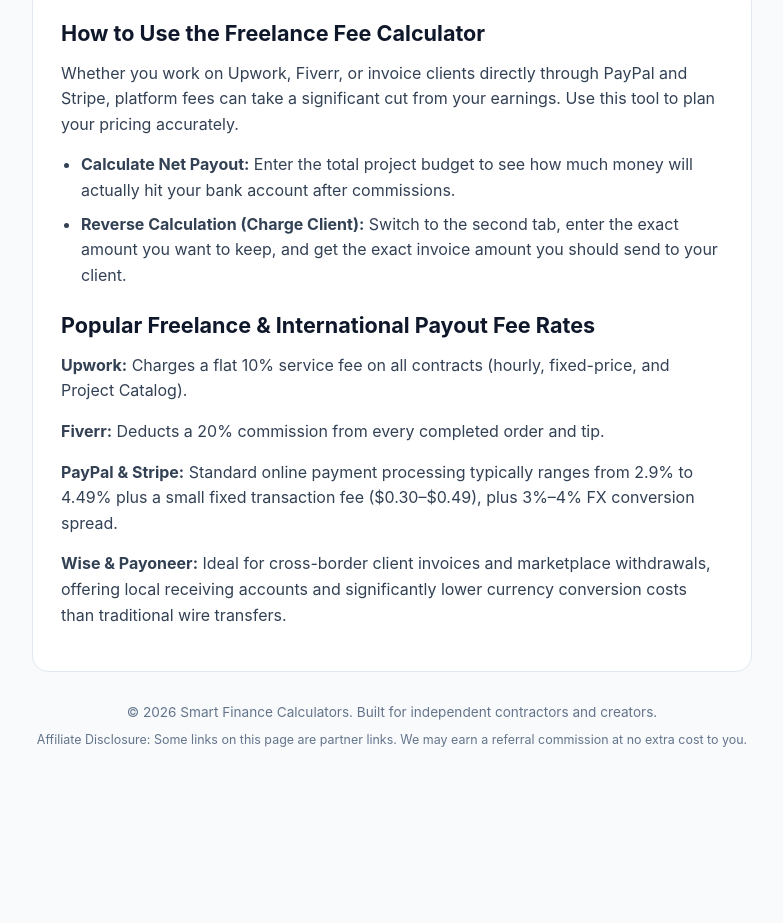
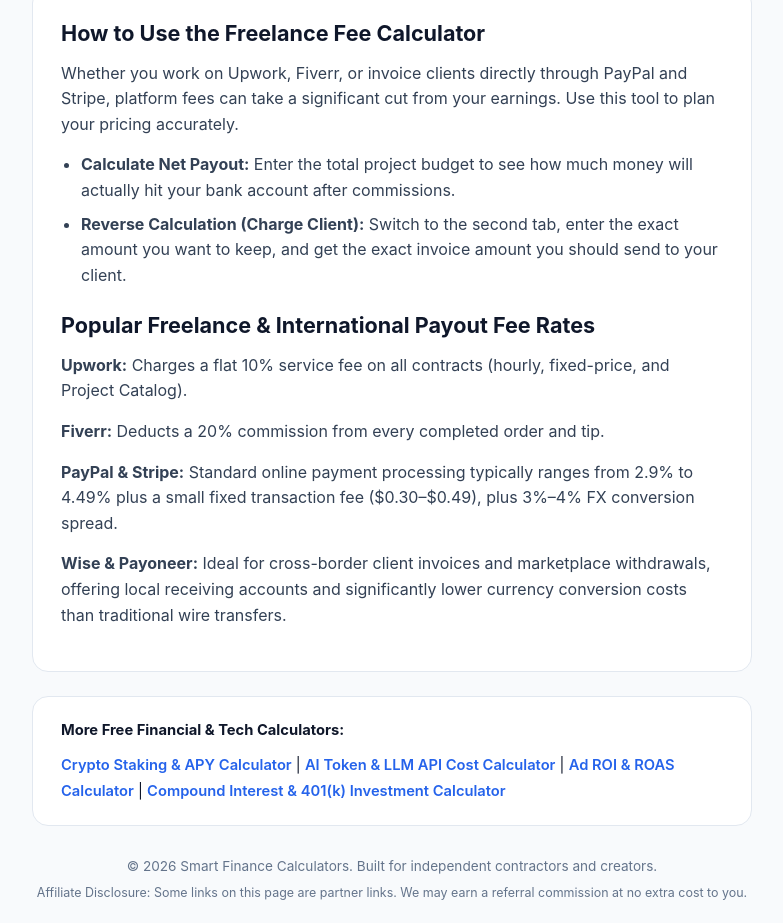
Before and after one commit to valeryivch-maker/freelance-fee-calculator, a plain HTML site: page index.html in a window 1280 px wide. Shown: the part 1035-1958 px from the top of the page, without its empty margins (248-1031 px from the left). Before the commit the page ends 1805 px from the top, so only its background shows below. Drawn offline with Linux system fonts and the light colour scheme.

Commit message:
Add files via upload

```diff
--- a/index.html
+++ b/index.html
@@ -166,8 +166,17 @@
         <p><strong>Wise & Payoneer:</strong> Ideal for cross-border client invoices and marketplace withdrawals, offering local receiving accounts and significantly lower currency conversion costs than traditional wire transfers.</p>
     </section>
 
+        <div class="cross-links" style="background:#ffffff; border:1px solid #e2e8f0; border-radius:16px; padding:20px 28px; margin-top:24px; font-size:0.92rem; line-height:1.8;">
+        <strong style="display:block; margin-bottom:8px; color:#0f172a;">More Free Financial &amp; Tech Calculators:</strong>
+        <a href="https://valeryivch-maker.github.io/crypto-staking-calculator/" target="_blank" style="color:#2563eb; text-decoration:none; font-weight:600;">Crypto Staking &amp; APY Calculator</a> |
+        <a href="https://valeryivch-maker.github.io/ai-token-cost-calculator/" target="_blank" style="color:#2563eb; text-decoration:none; font-weight:600;">AI Token &amp; LLM API Cost Calculator</a> |
+        <a href="https://valeryivch-maker.github.io/roas-roi-calculator/" target="_blank" style="color:#2563eb; text-decoration:none; font-weight:600;">Ad ROI &amp; ROAS Calculator</a> |
+        <a href="https://valeryivch-maker.github.io/compound-interest-calculator/" target="_blank" style="color:#2563eb; text-decoration:none; font-weight:600;">Compound Interest &amp; 401(k) Investment Calculator</a>
+    </div>
+
     <footer>
         <p>&copy; 2026 Smart Finance Calculators. Built for independent contractors and creators.</p>
+
         <p style="margin-top:6px; font-size:0.78rem;">Affiliate Disclosure: Some links on this page are partner links. We may earn a referral commission at no extra cost to you.</p>
     </footer>
 
```
